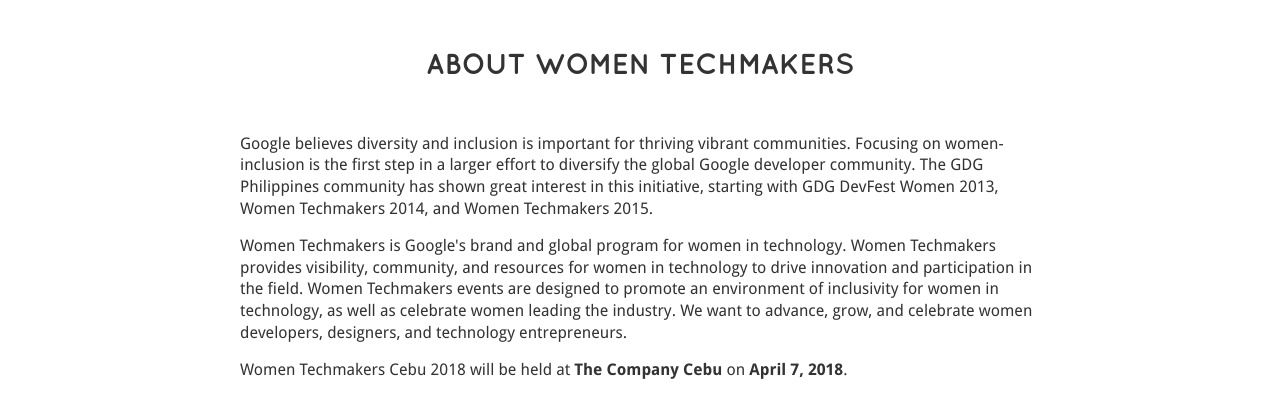
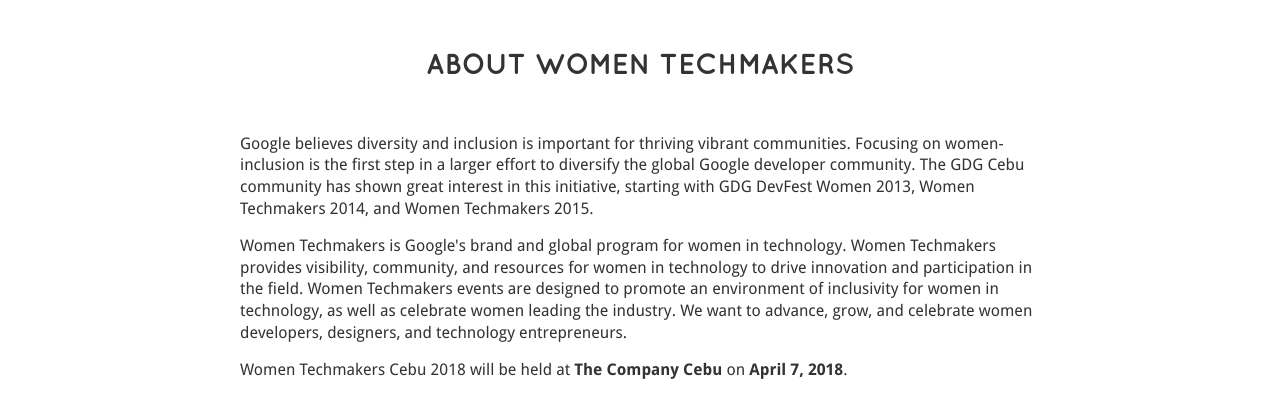
Before and after one commit to gdg-cebu/wtm-2017, a website: page views/pages/index.html in a window 1280 px wide. Shown: the part 880-1289 px from the top of the page. Drawn offline with nearby package versions, Linux system fonts and the light colour scheme; files that its build step writes are made by us from their sources.

Commit message:
fix typo in about section

```diff
--- a/views/partials/sections/_about.html
+++ b/views/partials/sections/_about.html
@@ -3,7 +3,7 @@
     <h1 class="section-title">About Women Techmakers</h1>
 
     <div class="inner-wrapper">
-      <p>Google believes diversity and inclusion is important for thriving vibrant communities. Focusing on women-inclusion is the first step in a larger effort to diversify the global Google developer community. The GDG Philippines community has shown great interest in this initiative, starting with GDG DevFest Women 2013, Women Techmakers 2014, and Women Techmakers 2015.</p>
+      <p>Google believes diversity and inclusion is important for thriving vibrant communities. Focusing on women-inclusion is the first step in a larger effort to diversify the global Google developer community. The GDG Cebu community has shown great interest in this initiative, starting with GDG DevFest Women 2013, Women Techmakers 2014, and Women Techmakers 2015.</p>
 
       <p>Women Techmakers is Google's brand and global program for women in technology. Women Techmakers provides visibility, community, and resources for women in technology to drive innovation and participation in the field. Women Techmakers events are designed to promote an environment of inclusivity for women in technology, as well as celebrate women leading the industry. We want to advance, grow, and celebrate women developers, designers, and technology entrepreneurs.</p>
 
```
